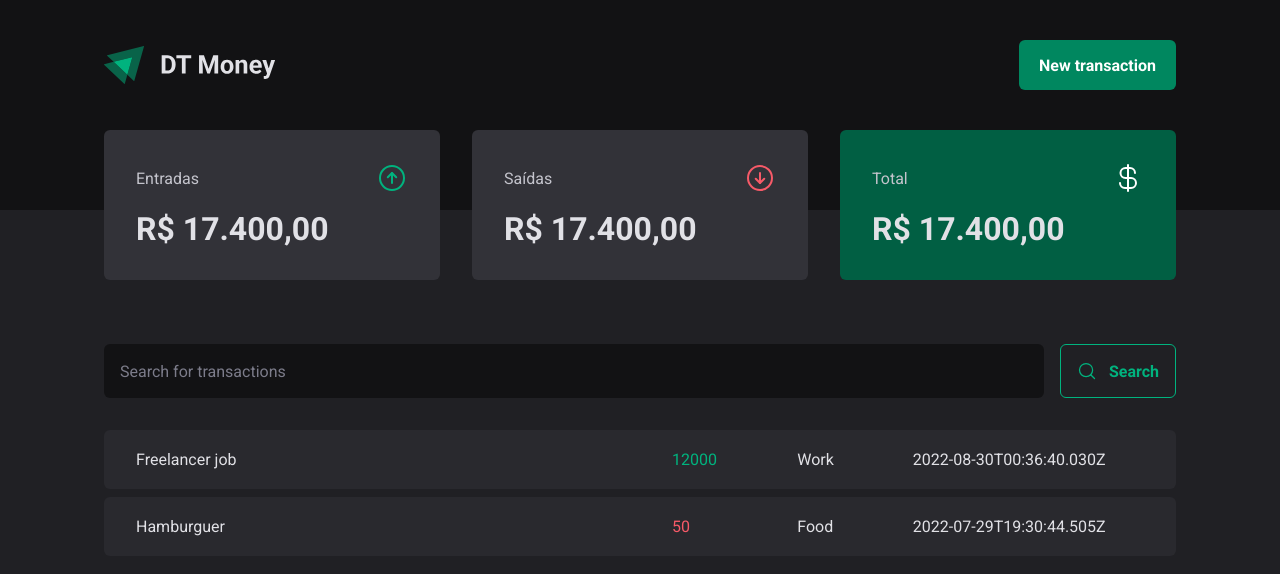
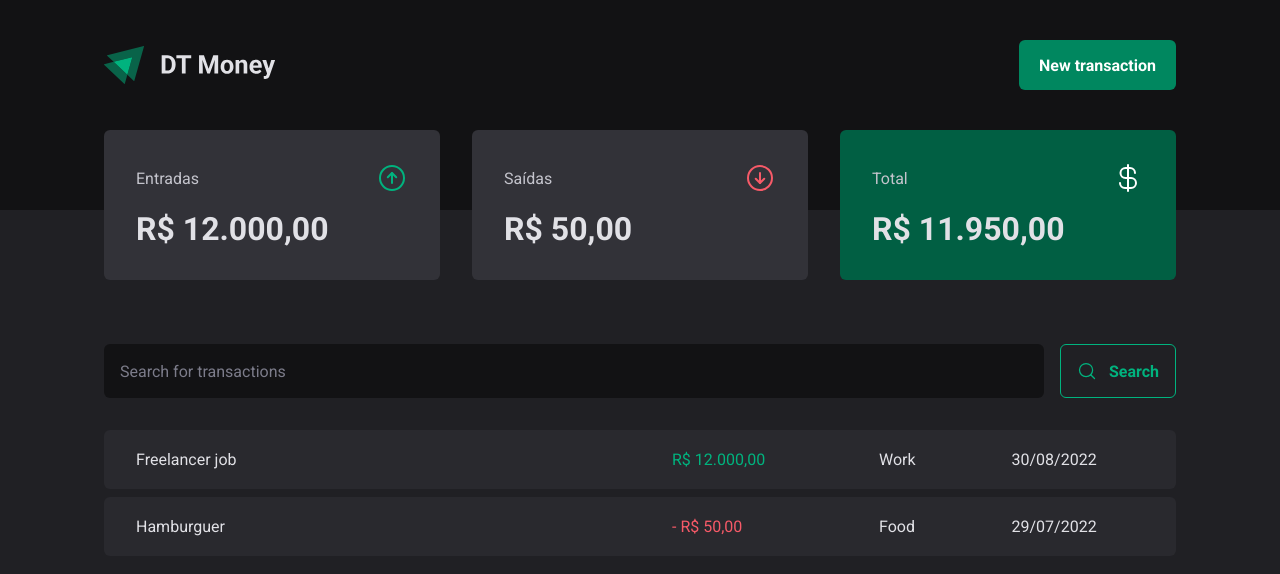
Before and after one commit to amanda-santos/dt-money, a React (Vite) app: page / in a window 1280 px wide. Shown: the top 574 px of the page. Built offline with nearby package versions, Linux system fonts and the light colour scheme; data requests are answered from the project's data file.

Commit message:
feat: ✨ summary data and formatting

```diff
--- a/src/components/Summary/index.tsx
+++ b/src/components/Summary/index.tsx
@@ -1,9 +1,33 @@
 import { ReactElement } from "react";
 import { ArrowCircleDown, ArrowCircleUp, CurrencyDollar } from "phosphor-react";
+
+import { useTransactionsContext } from "../../contexts/TransactionsContext";
+import { dateFormatter, priceFormatter } from "../../utils/formatter";
 
 import * as S from "./styles";
 
 export const Summary = (): ReactElement => {
+  const { transactions } = useTransactionsContext();
+
+  const summary = transactions.reduce(
+    (accumulator, transaction) => {
+      if (transaction.type === "income") {
+        accumulator.income += transaction.price;
+        accumulator.total += transaction.price;
+      } else {
+        accumulator.outcome += transaction.price;
+        accumulator.total -= transaction.price;
+      }
+
+      return accumulator;
+    },
+    {
+      income: 0,
+      outcome: 0,
+      total: 0,
+    }
+  );
+
   return (
     <S.SummaryContainer>
       <S.SummaryCard iconColor="green">
@@ -12,7 +36,7 @@
           <ArrowCircleUp size={32} />
         </header>
 
-        <strong>R$ 17.400,00</strong>
+        <strong>{priceFormatter.format(summary.income)}</strong>
       </S.SummaryCard>
 
       <S.SummaryCard iconColor="red">
@@ -21,7 +45,7 @@
           <ArrowCircleDown size={32} />
         </header>
 
-        <strong>R$ 17.400,00</strong>
+        <strong>{priceFormatter.format(summary.outcome)}</strong>
       </S.SummaryCard>
 
       <S.SummaryCard variant="green" iconColor="white">
@@ -30,7 +54,7 @@
           <CurrencyDollar size={32} />
         </header>
 
-        <strong>R$ 17.400,00</strong>
+        <strong>{priceFormatter.format(summary.total)}</strong>
       </S.SummaryCard>
     </S.SummaryContainer>
   );
--- a/src/pages/Transactions/index.tsx
+++ b/src/pages/Transactions/index.tsx
@@ -1,8 +1,9 @@
 import { ReactElement } from "react";
 
 import { Header, Summary } from "../../components";
+import { SearchForm } from "./components/SearchForm";
 import { useTransactionsContext } from "../../contexts/TransactionsContext";
-import { SearchForm } from "./components/SearchForm";
+import { dateFormatter, priceFormatter } from "../../utils/formatter";
 
 import * as S from "./styles";
 
@@ -24,11 +25,12 @@
                 <td width="50%">{transaction.description}</td>
                 <td>
                   <S.PriceHighlight variant={transaction.type}>
-                    {transaction.price}
+                    {transaction.type === "outcome" && "- "}
+                    {priceFormatter.format(transaction.price)}
                   </S.PriceHighlight>
                 </td>
                 <td>{transaction.category}</td>
-                <td>{transaction.createdAt}</td>
+                <td>{dateFormatter.format(new Date(transaction.createdAt))}</td>
               </tr>
             ))}
           </tbody>
--- /dev/null
+++ b/src/utils/formatter.ts
@@ -0,0 +1,6 @@
+export const dateFormatter = new Intl.DateTimeFormat("pt-BR");
+
+export const priceFormatter = new Intl.NumberFormat("pt-BR", {
+  style: "currency",
+  currency: "BRL",
+});
```
